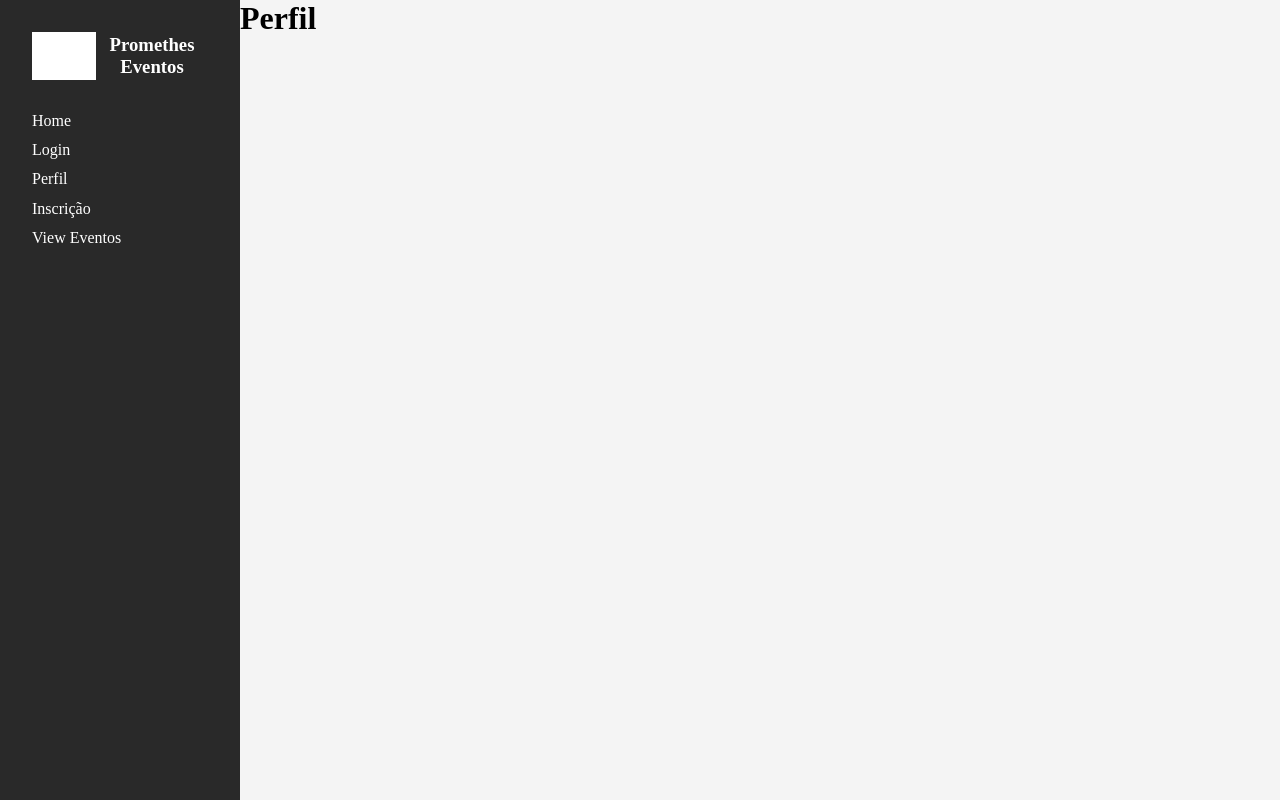
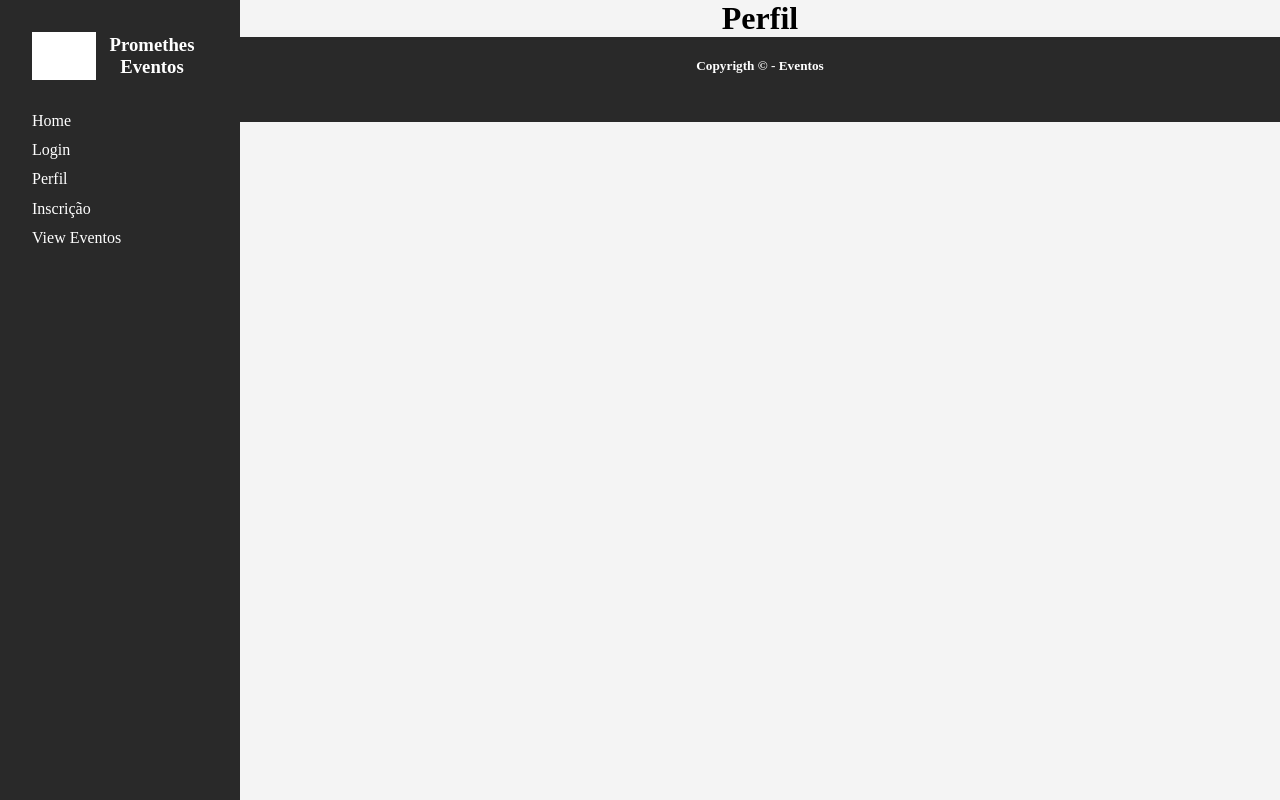
Before and after one commit to JAndersonArruda/projeto-final-prometheus, a React (Vite) app in the folder eventos-app/: page /profile in a window 1280 px wide. Built offline with nearby package versions, Linux system fonts and the light colour scheme; grey boxes are pictures that could not be loaded.

Commit message:
view: ajustando preenchimento da página

```diff
--- a/eventos-app/src/pages/Home/Home.tsx
+++ b/eventos-app/src/pages/Home/Home.tsx
@@ -13,7 +13,7 @@ export default function Home() {
     return (
         <>
             <Header />
-            <div className="container-home">
+            <div id="container-page" className="container-home">
                 <div className="container-cards-event">
                     {ArrayTest.map(eventDate =>
                         <CardEvent
--- a/eventos-app/src/pages/Home/home.css
+++ b/eventos-app/src/pages/Home/home.css
@@ -1,7 +1,7 @@
-.container-home {
-    flex: 1;
+/* .container-home {
 
-}
+
+} */
 
 .container-cards-event {
     display: flex;
--- a/eventos-app/src/pages/Login/Login.tsx
+++ b/eventos-app/src/pages/Login/Login.tsx
@@ -1,15 +1,11 @@
 // import React from 'react';
-
-import Header from "../../components/Header/Header";
 
 export default function Login() {
     return (
         <>
-            <Header />
             <div>
                 <h1>Login</h1>
             </div>
-
         </>
     )
 }
--- a/eventos-app/src/pages/Profile/Profile.tsx
+++ b/eventos-app/src/pages/Profile/Profile.tsx
@@ -1,13 +1,15 @@
 // import React from 'react'
 
+import Footer from '../../components/Footer/Footer'
 import Header from '../../components/Header/Header'
 
 export default function Profile() {
     return (
         <>
             <Header />
-            <div>
+            <div id="container-page">
                 <h1>Perfil</h1>
+                <Footer />
             </div>
         </>
     )
--- a/eventos-app/src/pages/TicketEvent/TicketEvent.tsx
+++ b/eventos-app/src/pages/TicketEvent/TicketEvent.tsx
@@ -1,12 +1,10 @@
 // import React from 'react'
 
-import Header from '../../components/Header/Header'
 
 export default function TicketEvent() {
     return (
         <>
-            <Header />
-            <div>
+            <div id="container-page">
                 <h1>Inscrição Eventos</h1>
             </div>
         </>
--- a/eventos-app/src/pages/ViewEvent/ViewEvent.tsx
+++ b/eventos-app/src/pages/ViewEvent/ViewEvent.tsx
@@ -1,12 +1,9 @@
 // import React from 'react'
-
-import Header from "../../components/Header/Header";
 
 export default function ViewEvent() {
     return (
         <>
-            <Header />
-            <div>
+            <div id="container-page">
                 <h1>View Eventos</h1>
             </div>
         </>
--- a/eventos-app/src/styles/global.css
+++ b/eventos-app/src/styles/global.css
@@ -14,3 +14,8 @@ body, #root {
     min-height: 100vh;
     text-align: center;
 }
+
+#container-page {
+    flex: 1;
+    overflow-y: auto;
+}
```
